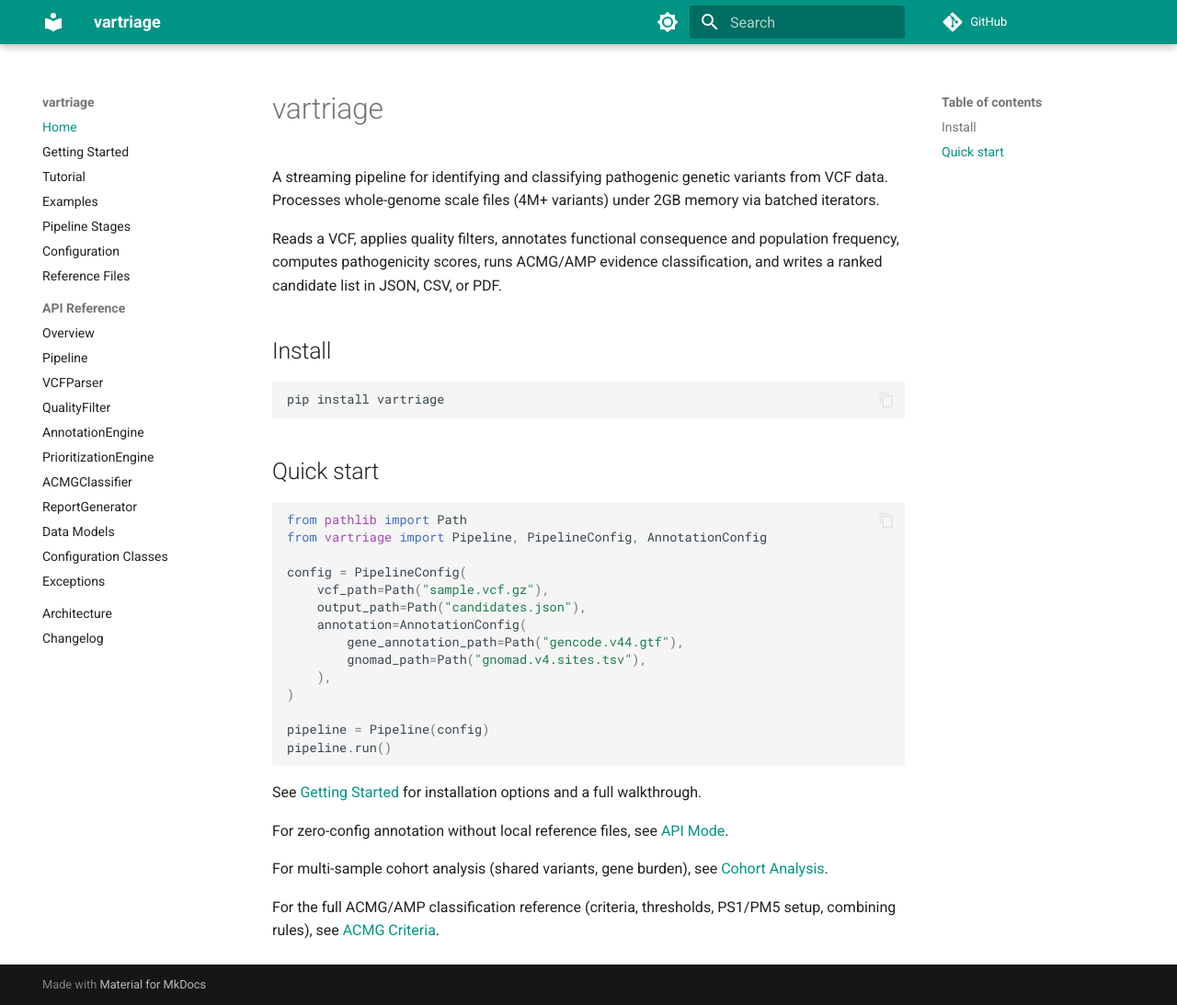
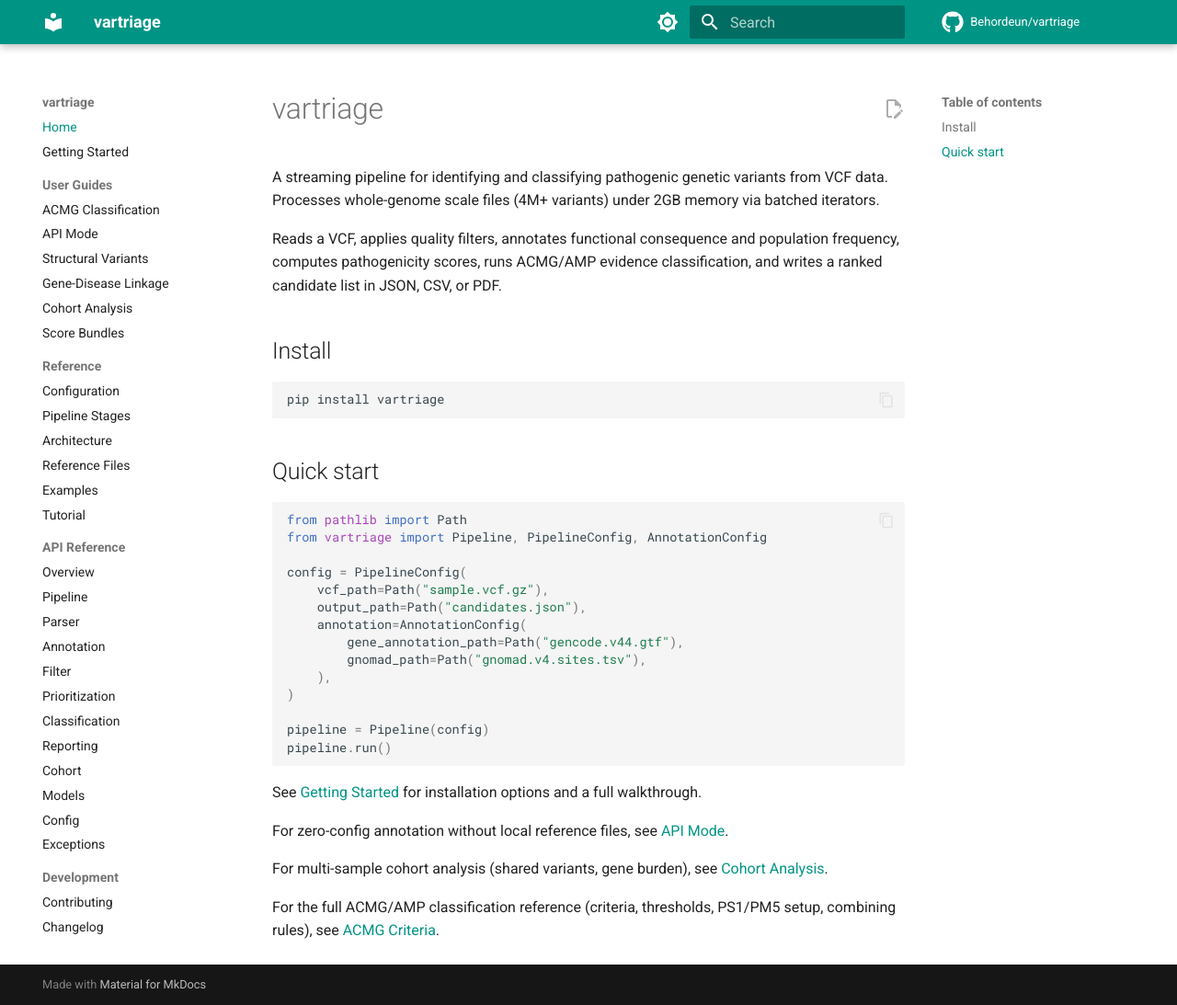
Before and after one commit to Behordeun/vartriage, an MkDocs documentation site: the page built from docs/index.md, in a window 1280 px wide and 1093 px high. Shown: the whole window at 92% size. Built offline with MkDocs 1.6.1 and Material for MkDocs 9.7.7, drawn with Linux system fonts in a browser that asks for light colours; comment, search, counter and statistics services are not loaded.

Commit message:
feat: MkDocs site with GitHub Pages deployment (#21)
* feat: add MkDocs site with GitHub Pages deployment

- mkdocs.yml: Material theme with dark/light toggle, search,
  code copy, navigation sections, and mkdocstrings for Python API
- .github/workflows/docs.yml: deploys to GitHub Pages on push to
  main when docs/ or mkdocs.yml change, also supports manual trigger
- pyproject.toml: update Documentation URL to Pages site, remove
  ruff from runtime dependencies (was incorrectly in dependencies
  instead of being handled by pre-commit)

* fix: use pyproject.toml docs extra and guard CONTRIBUTING.md copy

* fix: address MkDocs review feedback

- Add docs/api/*.md pages to nav so --strict doesn't fail on unlisted
  pages; use not_in_nav for archives/ and examples/README.md
- Replace CI copy of CONTRIBUTING.md with a committed stub that links
  to the root file (avoids edit link mismatch and build-time fragility)
- Add vartriage/** and pyproject.toml to workflow path filter so API
  docs (via mkdocstrings) rebuild when source code changes

```diff
--- a/mkdocs.yml
+++ b/mkdocs.yml
@@ -1,27 +1,40 @@
 site_name: vartriage
-site_description: A streaming pipeline for identifying and classifying pathogenic genetic variants from VCF data
+site_url: https://behordeun.github.io/vartriage/
+site_description: Clinical variant triage for gene panels. VCF in, ACMG-classified report out.
+site_author: Muhammad Abiodun SULAIMAN
 repo_url: https://github.com/Behordeun/vartriage
+repo_name: Behordeun/vartriage
+edit_uri: edit/main/docs/
 
 theme:
   name: material
   palette:
-    - scheme: default
+    - media: "(prefers-color-scheme: light)"
+      scheme: default
       primary: teal
-      accent: green
+      accent: deep orange
       toggle:
         icon: material/brightness-7
         name: Switch to dark mode
-    - scheme: slate
+    - media: "(prefers-color-scheme: dark)"
+      scheme: slate
       primary: teal
-      accent: green
+      accent: deep orange
       toggle:
         icon: material/brightness-4
         name: Switch to light mode
   features:
+    - navigation.instant
+    - navigation.tracking
     - navigation.sections
     - navigation.expand
+    - navigation.top
+    - search.suggest
+    - search.highlight
     - content.code.copy
-    - search.highlight
+    - content.action.edit
+  icon:
+    repo: fontawesome/brands/github
 
 plugins:
   - search
@@ -29,10 +42,9 @@
       handlers:
         python:
           options:
-            docstring_style: numpy
-            show_source: false
+            show_source: true
             show_root_heading: true
-            members_order: source
+            heading_level: 3
 
 markdown_extensions:
   - admonition
@@ -41,6 +53,8 @@
   - pymdownx.highlight:
       anchor_linenums: true
   - pymdownx.inlinehilite
+  - pymdownx.tabbed:
+      alternate_style: true
   - tables
   - toc:
       permalink: true
@@ -48,22 +62,38 @@
 nav:
   - Home: index.md
   - Getting Started: getting-started.md
-  - Tutorial: tutorial.md
-  - Examples: examples.md
-  - Pipeline Stages: pipeline-stages.md
-  - Configuration: configuration.md
-  - Reference Files: reference-files.md
+  - User Guides:
+      - ACMG Classification: acmg-criteria.md
+      - API Mode: api-mode.md
+      - Structural Variants: structural-variants.md
+      - Gene-Disease Linkage: gene-disease-linkage.md
+      - Cohort Analysis: cohort-analysis.md
+      - Score Bundles: bundles.md
+  - Reference:
+      - Configuration: configuration.md
+      - Pipeline Stages: pipeline-stages.md
+      - Architecture: architecture.md
+      - Reference Files: reference-files.md
+      - Examples: examples.md
+      - Tutorial: tutorial.md
   - API Reference:
-    - Overview: api/index.md
-    - Pipeline: api/pipeline.md
-    - VCFParser: api/parser.md
-    - QualityFilter: api/filter.md
-    - AnnotationEngine: api/annotation.md
-    - PrioritizationEngine: api/prioritization.md
-    - ACMGClassifier: api/classification.md
-    - ReportGenerator: api/reporting.md
-    - Data Models: api/models.md
-    - Configuration Classes: api/config.md
-    - Exceptions: api/exceptions.md
-  - Architecture: architecture.md
-  - Changelog: changelog.md
+      - Overview: api/index.md
+      - Pipeline: api/pipeline.md
+      - Parser: api/parser.md
+      - Annotation: api/annotation.md
+      - Filter: api/filter.md
+      - Prioritization: api/prioritization.md
+      - Classification: api/classification.md
+      - Reporting: api/reporting.md
+      - Cohort: api/cohort.md
+      - Models: api/models.md
+      - Config: api/config.md
+      - Exceptions: api/exceptions.md
+  - Development:
+      - Contributing: contributing.md
+      - Changelog: changelog.md
+      - Validation: validation.md
+
+not_in_nav: |
+  /archives/**
+  /examples/README.md
--- a/pyproject.toml
+++ b/pyproject.toml
@@ -27,7 +27,6 @@
 dependencies = [
     "pysam>=0.22.0,<1.0",
     "numpy>=1.24.0,<3.0",
-    "ruff>=0.16.1",
 ]
 
 [project.optional-dependencies]
@@ -55,7 +54,7 @@
 
 [project.urls]
 Homepage = "https://github.com/Behordeun/vartriage"
-Documentation = "https://github.com/Behordeun/vartriage#readme"
+Documentation = "https://behordeun.github.io/vartriage/"
 Repository = "https://github.com/Behordeun/vartriage"
 Issues = "https://github.com/Behordeun/vartriage/issues"
 
```
Also changed, not shown: docs/contributing.md (added, +3 -0 lines), 1 other file.
